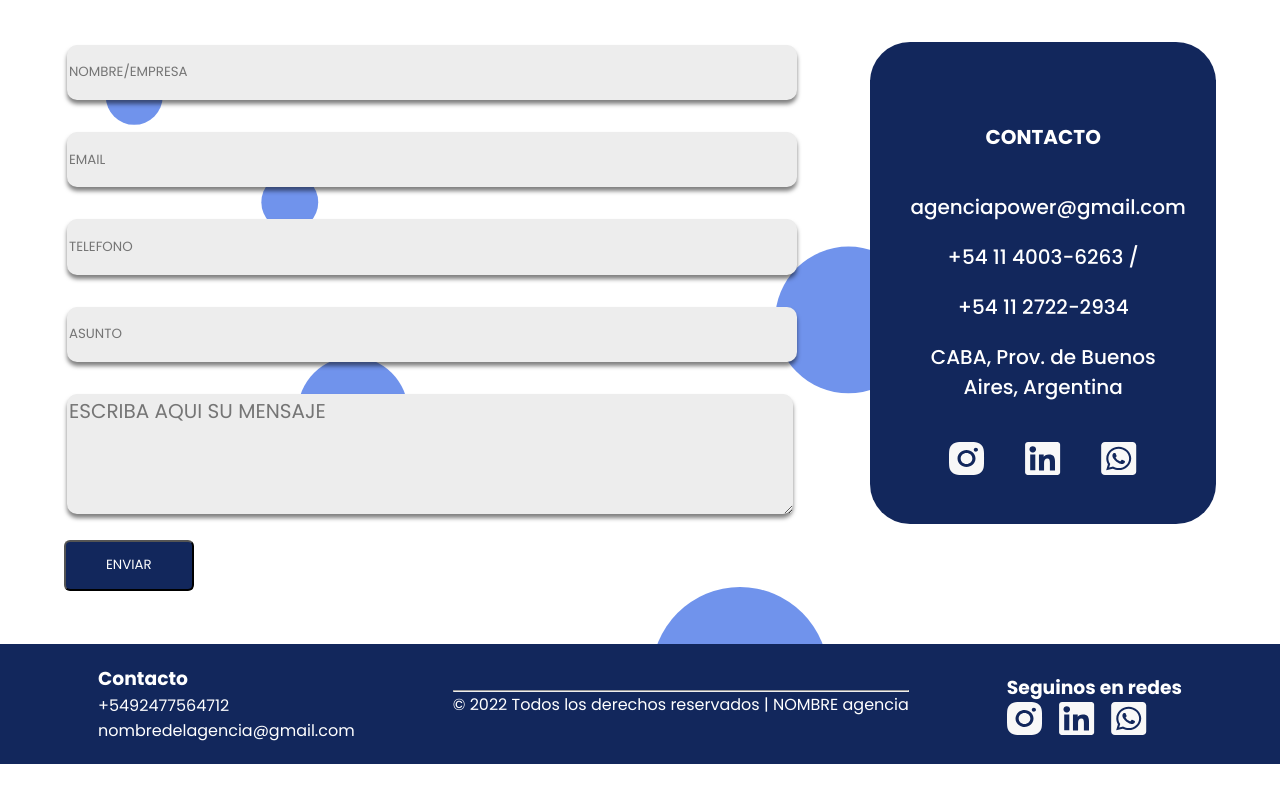
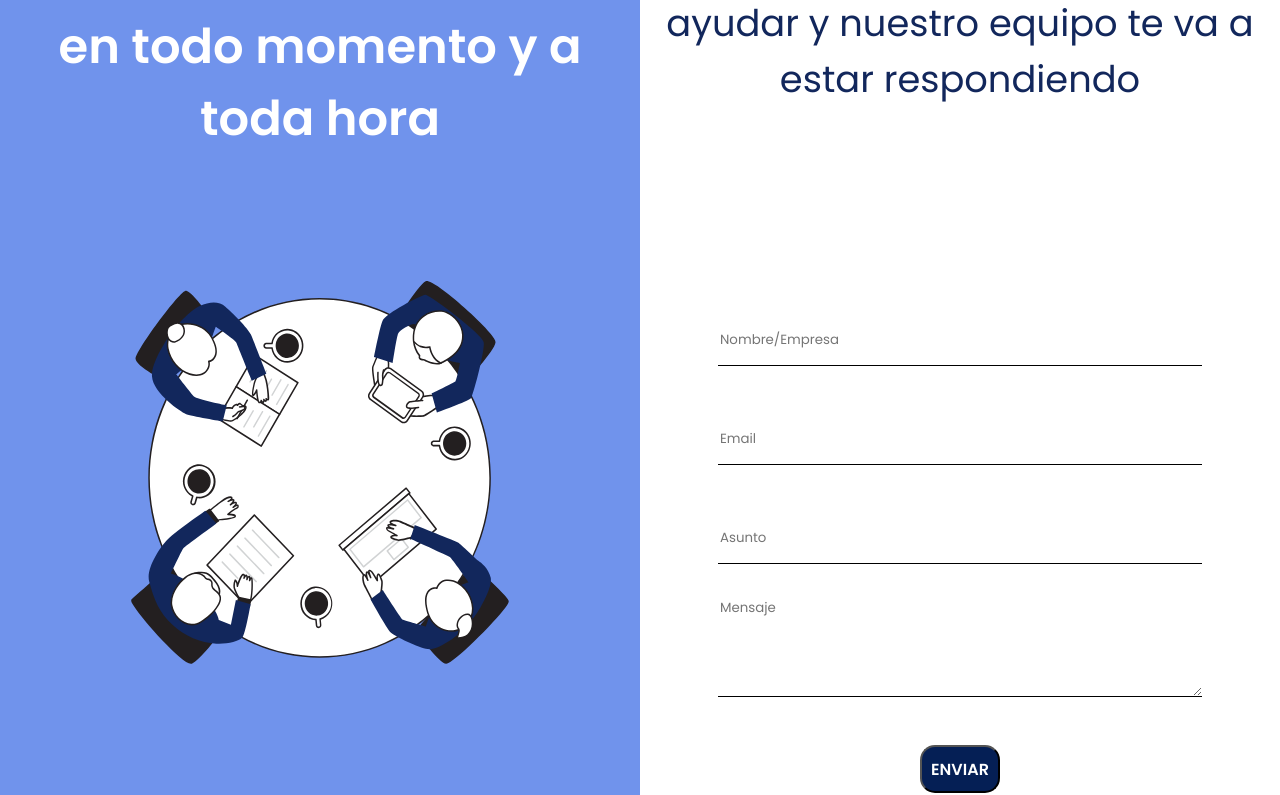
Before and after one commit to Bufalito/agenciaPo-er, a React (Create React App) app in the folder my-agencia-pouer/: page /contacto in a window 1280 px wide. Shown: the part 429-1224 px from the top of the page. Before the commit the page ends 1193 px from the top, so only its background shows below. Built offline with nearby package versions, Linux system fonts and the light colour scheme.

Commit message:
formulario nuevo, tamaños y estilos ajustados

```diff
--- a/my-agencia-pouer/src/App.css
+++ b/my-agencia-pouer/src/App.css
@@ -22,11 +22,11 @@
 
 }
 
-.contacto {
+/* .contacto {
   background-size: cover;
   background-image: url("./images/Contacto.svg");
 
-}
+} */
 
 .bgAzul {
 
--- a/my-agencia-pouer/src/components/contacto/contacto.jsx
+++ b/my-agencia-pouer/src/components/contacto/contacto.jsx
@@ -4,6 +4,7 @@ import instagram from "../../icons/instagram-icon.svg";
 import linkedin from "../../icons/linkedin-icon.svg";
 import whatsapp from "../../icons/whatsapp-icon.svg";
 import emailjs from "emailjs-com";
+import img1 from '../../images/formsimg.svg'
 
 export default function Contacto() {
   const form = useRef();
@@ -22,7 +23,77 @@ export default function Contacto() {
 
   return (
     <>
-      <h1 className={s.tituloContacto}>Atencion Personalizada</h1>
+    <div className={s.container}>
+      <div className={s.imgContainer}>
+        <h1> Mas cerca de vos, <br></br>
+           en todo momento y a toda hora</h1>
+         <img src={img1} alt="logo" width="600px" />
+
+
+
+      </div>
+      <div className={s.inputs}>
+        <h1>Contános cómo te podemos ayudar y nuestro equipo te va a estar respondiendo</h1>
+        <form ref={form} onSubmit={sendEmail}>
+
+              <input
+                type="text"
+                name="name"
+                id="name"
+                placeholder="Nombre/Empresa"
+                required
+              />
+
+
+              <input
+                type="email"
+                name="email"
+                id="email"
+                placeholder="Email"
+                required
+              />
+
+
+              {/* <input
+                type="tel"
+                name="phone"
+                id="phone"
+                placeholder="TELEFONO"
+                required
+              /> */}
+
+
+              <input
+                type="text"
+                name="subject"
+                id="subject"
+                placeholder="Asunto"
+                required
+              />
+
+
+              <textarea
+                name="message"
+                id="message"
+                rows="3"
+                placeholder="Mensaje"
+              ></textarea>
+
+          </form>
+
+
+
+      <button onClick={sendEmail} type="submit">
+        ENVIAR
+      </button>
+      </div>
+
+
+
+
+
+    </div>
+      {/* <h1 className={s.tituloContacto}>Atencion Personalizada</h1>
       <h3 className={s.subtituloContacto}>
         Contanos como te podemos ayudar y <br></br> nuestro equipo te va a estar
         respondiendo
@@ -93,7 +164,9 @@ export default function Contacto() {
 
       <button onClick={sendEmail} type="submit" className={s.contactoButton}>
         ENVIAR
-      </button>
+      </button> */}
     </>
+
+
   );
 }
--- a/my-agencia-pouer/src/components/contacto/contacto.module.css
+++ b/my-agencia-pouer/src/components/contacto/contacto.module.css
@@ -1,90 +1,86 @@
-.tituloContacto {
-    margin: 5% 0 2% 1%;
-    font-size: 64px;
+.container{
+    display: flex;
+    margin-top: 4rem;
+    justify-content: center;
+}
+
+.imgContainer{
+    background-color: rgba(112, 147, 236, 1);
+    width: 50%;
+    height: 100vw;
     text-align: center;
 }
 
-.subtituloContacto {
-    margin-left: 1%;
-    font-size: 36px;
-    text-align: center;
+.imgContainer h1 {
+    margin-top: 15rem;
+    color: white;
+    font-size: 3rem;
+    font-weight: 600;
+}
+.imgContainer img{
+    margin-top: 5rem;
+    margin-bottom: 5rem;
 }
 
-.contactoDivGeneral {
-    display: flex;
-    width: 90%;
-    margin: 7em auto 1em;
+
+
+.inputs{
+    width: 50%;
+    height: 100vw;
+    text-align: center;
+
 }
 
-.formularioContacto {
-    width: 70%;
+.inputs h1 {
+    margin-top: 15rem;
+    font-size: 2.3rem;
+    font-weight: 400;
+    color: rgba(18, 39, 92, 1);
+
+
 }
 
-.contactoNumero {
-    width: 30%;
-    background-color: #12275C;
-    text-align: center;
-    border-radius: 2em;
-    font-weight: 500;
-    font-size: 20px;
+.inputs form {
+    margin-top: 10rem;
+    display: flex;
+    flex-direction: column;
+    justify-content: center;
+    align-items: center;
+
 }
 
-.formularioContacto form {
-    display: flex;
-    flex-direction: column;
-    width: 100%;
-    border: solid white;
-    border-radius: 30px;
-    gap: 2em;
+.inputs input {
+    width: 30rem;
+    height: 3rem;
+    margin-top: 3rem;
+    border:none;
+    border-bottom: 1px solid black;
 }
 
-.formularioContacto input {
-    width: 90%;
-    height: 4em;
-    background: #EDEDED;
-    box-shadow: 0px 4px 4px rgba(0, 0, 0, 0.50);
+.inputs  textarea{
+    margin-top: 2rem;
+    width: 30rem;
+    height: 6rem;
     border: none;
-    border-radius: 10px;
+    border-bottom: 1px solid black;
+
 }
 
-.formularioContacto textarea {
-    width: 90%;
-    height: 6em;
-    box-sizing: border-box;
-    font-size: 20px;
-    background: #EDEDED;
-    box-shadow: 0px 4px 4px rgba(0, 0, 0, 0.50);
-    border: none;
-    border-radius: 10px;
+button{
+    margin-top: 3rem;
+    background-color: rgb(5, 31, 85);
+    color: white;
+    font-size: 1rem;
+    border-radius: 15px;
+    font-weight: 600;
+    height: 3rem;
+    width: 5rem;
 }
 
-.contactoButton {
-    margin-left: 5%;
-    padding: 1em 3em 1em 3em;
-    border-radius: 6px;
-    background-color: #12275C;
-    color: #FFFFFF;
-    margin-bottom: 4em;
+
+button:hover{
+    background-color: white;
+    color:rgb(5, 31, 85) ;
+    transition: 0.5s;
+
 }
-
-.contactoNumero h4 {
-    margin-top: 4em;
-    color: white;
-    font-size: 20px;
-}
-
-.contactoNumero ul {
-    margin-top: 2em;
-    margin-right: 2em;
-    color: white;
-    text-align: center;
-    list-style: none;
-}
-
-.contactoNumero li {
-    margin-bottom: 1em;
-}
-
-.contactoNumero img{
-    padding: 1em;
-}
--- a/my-agencia-pouer/src/components/detallePlanes/detallePlanes.module.css
+++ b/my-agencia-pouer/src/components/detallePlanes/detallePlanes.module.css
@@ -9,13 +9,13 @@
 }
 
 .sectionTitulo h1 {
-    font-size: 42px;
+    font-size: 2rem;
     font-weight: 600;
     text-shadow: 0px 4px 4px rgba(0, 0, 0, 0.25);
 }
 
 .sectionTitulo p {
-    font-size: 22px;
+    font-size: 1.5rem;
     font-weight: 600;
     width: 70%;
     text-align: center;
@@ -28,8 +28,8 @@
     margin: 10em auto 6em;
     border: 2px solid #000000;
     border-radius: 45px;
-    width: 80%;
-    padding: 2em 0 4em 0;
+    width: 90%;
+    padding: 2em 2em 4em 0;
 }
 
 .sectionDescriptions h2 {
@@ -38,25 +38,26 @@
 }
 
 .generalDivDesc {
-    width: 80%;
-    margin: 4em auto;
+    width: 90%;
+    margin: 3em auto;
     display: grid;
     grid-template-areas:
         "divDesc divDesc "
         "divDesc divDesc ";
     grid-template-columns: repeat(2, 1fr);
-    gap: 5.5em;
+    gap: 6em;
 }
 
 .divDesc h3 {
-    font-weight: 600;
+    font-weight: 700;
     font-size: 28px;
 }
 
 .divDesc p {
-    font-weight: 500;
-    font-size: 14px;
+    font-weight: 400;
+    font-size: 20px;
     margin-top: 0.5em;
+    max-width: 68.75rem;
 }
 
 .sectionPrice {
@@ -126,12 +127,12 @@
 }
 
 .btnConsultar {
-    width: 18%;
+    width: 12%;
     height: 2em;
     color: #fff;
     padding: 5px 10px;
     font-weight: 700;
-    font-size: 36px;
+    font-size: 1.5rem;
     cursor: pointer;
     transition: all 0.3s ease;
     position: relative;
@@ -165,18 +166,24 @@
     opacity: 0;
     font-size: 36px;
     line-height: 40px;
-    top: 24%;
+    top: 10%;
     right: -20px;
     transition: 0.4s;
 }
 
 .detallesEspecificos {
-    margin: auto 8em;
+    margin: auto 3.5em;
     align-items: center;
+}
+
+.detallesEspecificos h2{
+    font-size: 1.8rem;
+
 }
 
 .detallesEspecificos p {
     margin-top: 2em;
+    font-weight: 600;
 
 }
 
--- a/my-agencia-pouer/src/components/footer/footer.jsx
+++ b/my-agencia-pouer/src/components/footer/footer.jsx
@@ -9,11 +9,11 @@ export default function Footer(){
             <div className={s.centerVertically}>
                 <h3>Contacto</h3>
                 <p>+5492477564712</p>
-                <p>nombredelagencia@gmail.com</p>
+                <p>poueragency@gmail.com</p>
             </div>
             <div className={s.centerVertically}>
                 <hr/>
-                <p>© 2022 Todos los derechos reservados | NOMBRE agencia</p>
+                <p>© 2022 Todos los derechos reservados | Pouer Agency</p>
             </div>
             <div className={s.centerVertically}>
                     <h3>Seguinos en redes</h3>
--- a/my-agencia-pouer/src/components/footer/footer.module.css
+++ b/my-agencia-pouer/src/components/footer/footer.module.css
@@ -12,6 +12,8 @@
 }
 
 .imagesContainer {
+    margin-top: 1rem;
     display: flex;
-    gap: 1rem;
+    gap: 2rem;
+
 }
--- a/my-agencia-pouer/src/components/home/home.jsx
+++ b/my-agencia-pouer/src/components/home/home.jsx
@@ -23,42 +23,41 @@ export default function Home() {
 
                 </div>
                 <div>
-                    <img src={img1} alt="imagen" width="500px" />
+                    <img src={img1} alt="imagen" width="450px" />
                 </div>
 
 
             </section>
 
             <section className={h.section2}>
-                    <h1>Nuestros productos</h1>
                     <h2> ¿Por que elegirnos?</h2>
                    <div className={h.section3}>
                     <div>
                         <img src={icon1} alt="" />
-                        <h3 className={h.titulo}>Compromiso</h3>
-                        <p className={h.parrafo}>Somos conscientes de la importancia de <br></br>
-                        cumplir con el desarrollo del trabajo en el <br></br>
-                        tiempo estipulado. Ponemos al máximo <br></br>
-                        nuestras capacidades para sacar adelante <br></br>
+                        <h3 className={h.titulo}>Compromiso</h3> <br></br>
+                        <p className={h.parrafo}>Somos conscientes de la importancia de
+                        cumplir con el desarrollo del trabajo en el
+                        tiempo estipulado. Ponemos al máximo
+                        nuestras capacidades para sacar adelante
                         la tarea encomendada.</p>
 
                     </div>
                     <div>
                          <img src={icon2} alt="" />
-                        <h3 className={h.titulo}>Llevamos tu negocio a internet con cero estres</h3>
-                        <p className={h.parrafo} >Nuestros planes de Diseño web se adaptan a todas las <br></br>
-                            necesidades y presupuestos. <br></br>
-                           Tenemos el sitio que tu proyecto esta necesitando: <br></br>
-                           Landing pages, Sitios corporativos y Tiendas Online para <br></br>
+                        <h3 className={h.titulo}>Llevamos tu negocio a internet <br></br> con cero estres</h3>
+                        <p className={h.parrafo} >Nuestros planes de Diseño web se adaptan a todas las
+                            necesidades y presupuestos.
+                           Tenemos el sitio que tu proyecto esta necesitando:
+                           Landing pages, Sitios corporativos y Tiendas Online para
                            que puedas vender en línea las 24/7, los 365 días del año.</p>
                         </div>
                     <div>
                     <img src={icon3} alt="" />
-                        <h3 className={h.titulo} >Vocacion</h3>
-                        <p className={h.parrafo} >Estamos encantados con nuestro trabajo.  <br></br>
-                            Dividir para vencer es toda una filosofía de vida y  <br></br>
-                             eso es lo que hacemos cada día para resolver  <br></br>
-                             problemas o construir proyectos.  <br></br> </p>
+                        <h3 className={h.titulo} >Vocacion</h3> <br></br>
+                        <p className={h.parrafo} >Estamos encantados con nuestro trabajo.
+                            Dividir para vencer es toda una filosofía de vida y
+                             eso es lo que hacemos cada día para resolver
+                             problemas o construir proyectos.   </p>
                     </div>
                     </div>
 
--- a/my-agencia-pouer/src/components/home/home.module.css
+++ b/my-agencia-pouer/src/components/home/home.module.css
@@ -1,16 +1,20 @@
 @import url("https://fonts.googleapis.com/css2?family=Poppins:wght@300;400;600;800&display=swap");
+/* *{
+border: 2px red solid;
 
+} */
 
 .containerHome {
     margin-top: 150px;
     display: flex;
-    justify-content: space-between;
+    justify-content: center;
     margin-right: 35px;
     margin-left: 35px;
+    gap: 70px;
 }
 
 .containerHome h1 {
-    font-size: 64px;
+    font-size: 3.5rem;
     font-family: 'Poppins', sans-serif;
     font-weight: 400;
     text-shadow: 0px 4px 4px rgba(0, 0, 0, 0.25);
@@ -21,18 +25,18 @@
 
 
 .containerHome p {
-    font-size: 24px;
+    font-size: 1.5rem;
     font-family: 'Poppins', sans-serif;
     font-weight: 400;
 }
 
 .buttonHome {
     border-radius: 35px;
-    height: 59px;
-    width: 131px;
+    height: 50px;
+    width: 100px;
     background-color: black;
     color: white;
-    font-size: 24px;
+    font-size: 1rem;
     margin-top: 20px;
 
 
@@ -42,6 +46,7 @@
     background-color: white;
     color: black;
     stroke: black 2px;
+    transition: 0.5s;
 
 }
 
@@ -51,6 +56,8 @@
     text-align: center;
     justify-content: center;
     align-items: center;
+    margin-left: 10px;
+    margin-right: 10px;
 
 }
 
@@ -74,16 +81,17 @@
 .section3 {
     display: flex;
     justify-content: space-around;
-    margin-top: 80px;
-    margin-top: 70px;
+    margin-top: 90px;
     justify-content: center;
     gap: 90px;
+    margin-left: 80px;
+    margin-right: 80px;
 
 
 }
 
 .titulo {
-    font-size: 16px;
+    font-size: 1rem;
     margin-top: 30px;
     text-align: center;
     font-weight: 600;
@@ -91,11 +99,10 @@
 }
 
 .parrafo {
-    font-size: 13px;
+    font-size: 0.938rem;
     margin-top: 7px;
+    font-weight: 400;
     text-align: center;
-    font-weight: 400;
-    max-height: 300px;
 }
 
 .banner {
--- a/my-agencia-pouer/src/components/nosotros/nosotros.module.css
+++ b/my-agencia-pouer/src/components/nosotros/nosotros.module.css
@@ -7,7 +7,7 @@
 
 
 .tituloN{
-    padding-top: 10rem;
+    padding-top: 6rem;
     padding-left: 2rem;
     font-size: 48px;
 
@@ -64,13 +64,13 @@
     justify-content: center;
     flex-direction: column;
     align-items: center;
-    margin-top: 200px;
+    margin-top: 100px;
     color: black;
 
 }
 
 .quienes h1{
-    font-size: 54px;
+    font-size: 2.5rem;
     color: rgb(18, 39, 92);
     font-weight: 600;
 
@@ -79,7 +79,7 @@
 .quienes p{
     text-align: center;
     margin-top: 20px;
-    font-size: 24px;
+    font-size: 1.3rem;
     font-weight: 400;
 }
 
@@ -88,10 +88,10 @@
     display: flex;
     justify-content: space-around;
     width: 100%;
-    height: 20vh;
+    height: 10rem;
     background-color: rgb(112, 147, 236);
-    margin-top: 100px;
-    margin-bottom: 100px;
+    margin-top: 6.25rem;
+    margin-bottom: 6.25rem;
     align-items: center;
 }
 
@@ -100,6 +100,7 @@
     align-items: center;
     flex-direction: column;
     gap: 20px;
+    font-size: 1rem;
 
 }
 
@@ -107,11 +108,11 @@
 .buttonFinal{
     background-color: rgb(18, 39, 92);
     color: white;
-    width: 245px;
-    height: 80px ;
+    width: 10rem;
+    height: 4rem ;
     border-radius: 40px;
-    margin-bottom: 40px;
-    font-size: 25px;
+    margin-bottom: 2rem;
+    font-size: 1.2rem;
     font-weight: 500;
     cursor: pointer;
 }
--- a/my-agencia-pouer/src/components/planes/planes.jsx
+++ b/my-agencia-pouer/src/components/planes/planes.jsx
@@ -34,10 +34,10 @@ export default function Planes() {
     return (
         <>
             <section className={s.sectionPlanes}>
-                <h1 className={s.sectionTitulo}>Hoy más que nunca un sitio web<br /> es fundamental par cualquier empresa,<br /> comercio o profesional</h1>
+                <h1 className={s.sectionTitulo}>Hoy más que nunca un sitio web es fundamental para cualquier empresa, comercio o profesional</h1>
                 <p className={s.sectionText}>
-                    Empecemos hoy tu pagina web y mantené abierto tu negocio las 24 hs. los 365 días del año.<br />
-                    Pagálo HOY hasta en 3 cuotas sin interés con  dominio .com.ar, Hosting y Certificado SSL (web segura) por un año totalmente bonificado.
+                Empeza hoy mismo tu pagina web y mantenete en linea las 24hs <br></br> los 365 dias del año de la forma mas
+                segura y rapida, <br></br>haciendo de tu proyecto lo mas eficiente con nuestros servicios.
                 </p>
                 <h1 className={s.sectionSubtitulo}>Te ofrecemos un paquete integral de soluciones</h1>
             </section>
--- a/my-agencia-pouer/src/components/planes/planes.module.css
+++ b/my-agencia-pouer/src/components/planes/planes.module.css
@@ -1,5 +1,5 @@
 .sectionPlanes {
-    margin-top: 70px;
+    margin-top: 9rem;
     display: flex;
     flex-direction: column;
     align-items: center;
@@ -10,12 +10,12 @@
 .sectionTitulo {
     width: 50%;
     font-weight: 700;
-    font-size: 28px;
+    font-size: 2rem;
 }
 
 .sectionText {
     width: 55%;
-    font-weight: 400;
+    font-weight: 500;
     font-size: 16px;
 }
 
@@ -33,6 +33,8 @@
         "divIcons divIcons divIcons divIcons";
     grid-template-columns: repeat(4, 1fr);
     grid-row-gap: 8em;
+    margin-left: 70px;
+    margin-right: 70px;
 }
 
 .divIcons {
@@ -152,13 +154,14 @@
 }
 
 .titleAsesorarme {
-    font-size: 46px;
+    font-size: 28px;
     font-weight: 400;
     text-align: center;
+    margin-top: 50px;
 }
 
 .hrAsesorarme {
-    width: 40%;
+    width: 30%;
     margin: 2em auto;
     border: 2px solid #000000
 }
@@ -167,16 +170,17 @@
     display: flex;
     flex-direction: column;
     align-items: center;
-    margin-bottom: 10em;
+    margin-bottom: 5em;
+    margin-top: 110px;
 }
 
 .btnAsesorarme {
-    width: 20%;
-    height: 2em;
+    width: 11%;
+    height: 3.75rem;
     color: #fff;
     padding: 5px 10px;
     font-weight: 600;
-    font-size: 33px;
+    font-size: 1.188rem;
     cursor: pointer;
     transition: all 0.3s ease;
     position: relative;
```
Also changed, not shown: my-agencia-pouer/src/images/formsimg.svg (added).
